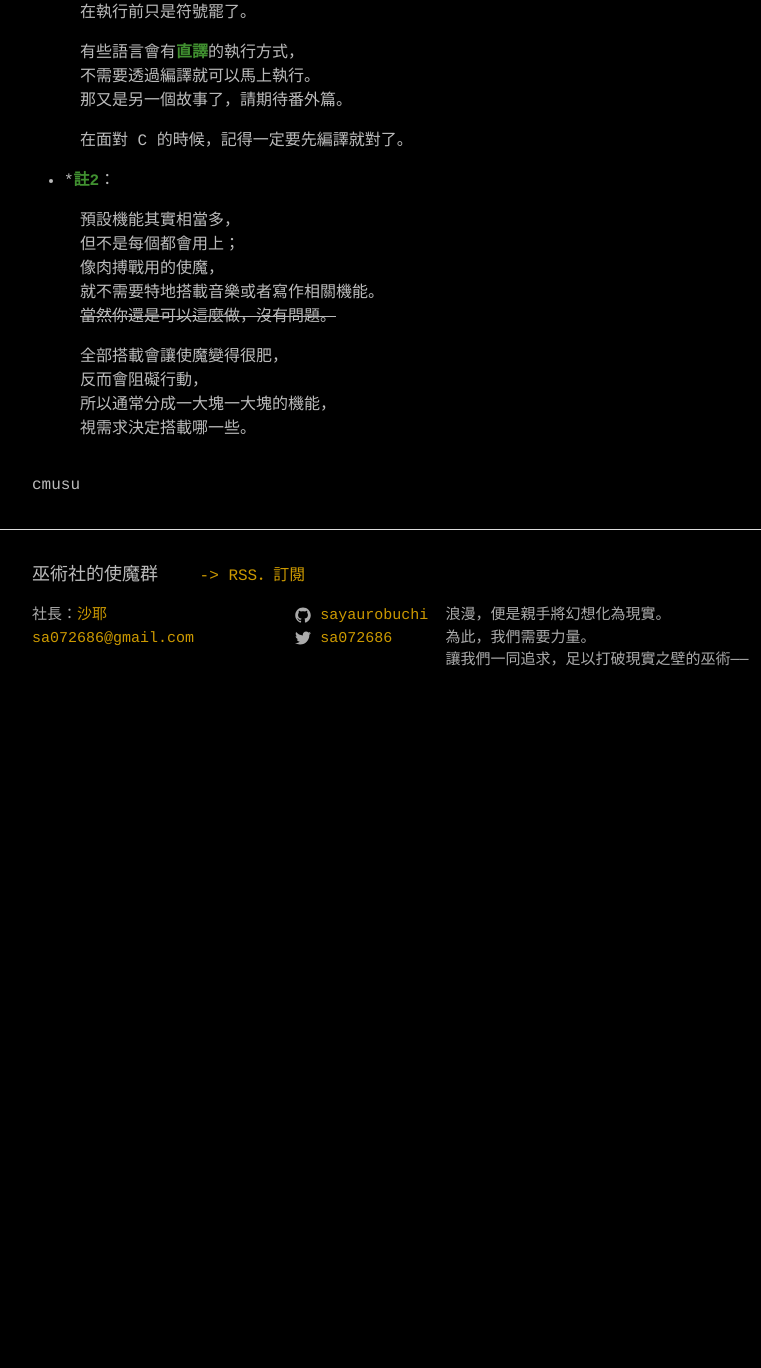
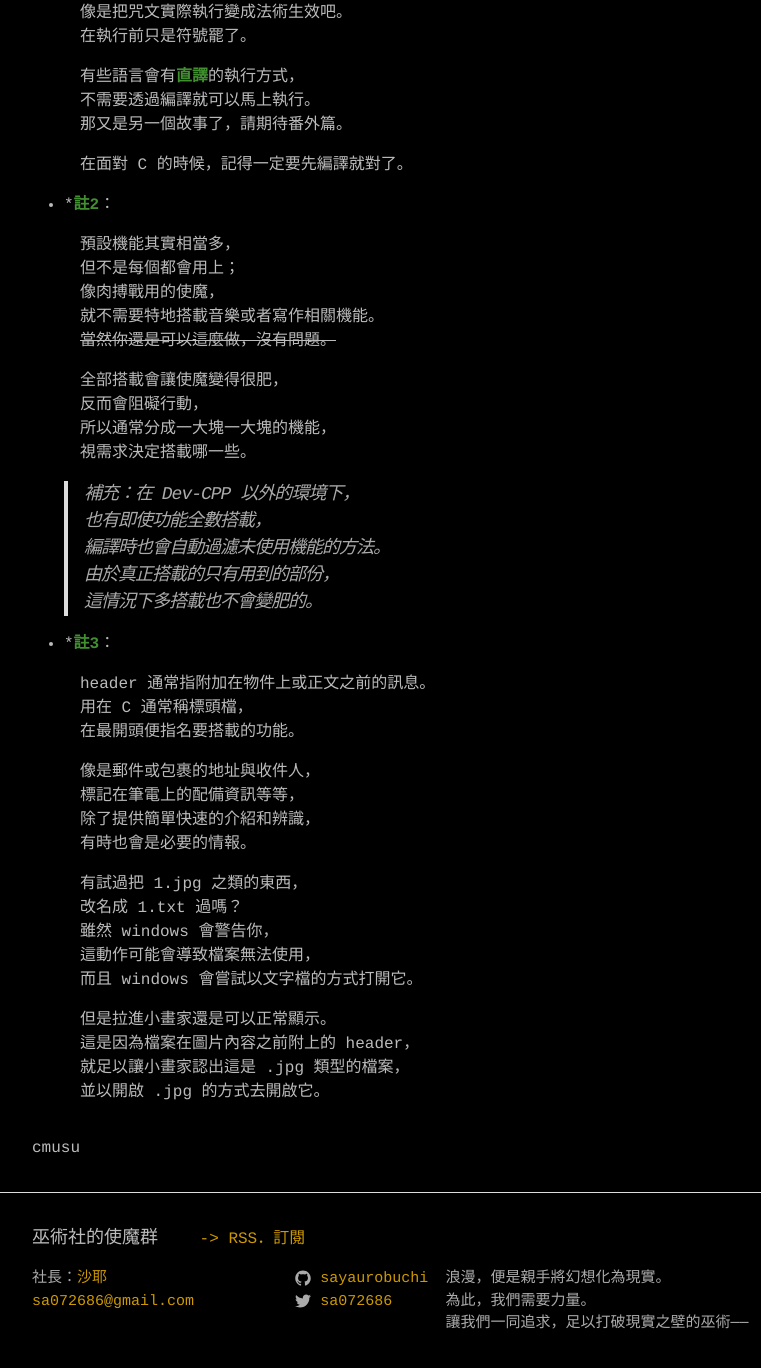
Before and after one commit to SayaUrobuchi/cmusu, a Jekyll site: the page built from _posts/2013-03-09-C1_00_init.md, in a window 1280 px wide and 1400 px high, scrolled down 4039 px. Shown: the top 1368 px of the window, without its empty margins (240-1001 px from the left). Built offline with Jekyll 4.4.1, drawn with Linux system fonts in a browser that asks for light colours; comment, search, counter and statistics services are not loaded; before the commit the page ends 4776 px from its top, so only the background shows below that; some of the changed text lies outside the part shown.

Commit message:
fix content

```diff
--- a/_posts/2013-03-09-C1_00_init.md
+++ b/_posts/2013-03-09-C1_00_init.md
@@ -93,7 +93,8 @@ int main()
 	**stdio.h 給予使魔表達和接收指令的機能**。
 	**ST**an**D**ard **I**nput & **O**utput, 簡稱 **std io**
 	中文為**標準輸出輸入**；
-	.h只是副檔名~~絕對和H的事沒有任何關係~~。
+	.h只是副檔名，header ([註3](#c3)) 的意思。
+	~~絕對和H的事沒有任何關係~~。
 
 	如同我們想練習書法，並不需要自行收集材料，
 	自行製造筆、墨和紙等必要用具一樣。
@@ -192,3 +193,31 @@ int main()
 	反而會阻礙行動，
 	所以通常分成一大塊一大塊的機能，
 	視需求決定搭載哪一些。
+
+	> 補充：在 Dev-CPP 以外的環境下，
+	也有即使功能全數搭載，
+	編譯時也會自動過濾未使用機能的方法。
+	由於真正搭載的只有用到的部份，
+	這情況下多搭載也不會變肥的。
+
+- *<a name="c3"></a>**註3**：
+
+	header 通常指附加在物件上或正文之前的訊息。
+	用在 C 通常稱標頭檔，
+	在最開頭便指名要搭載的功能。
+
+	像是郵件或包裹的地址與收件人，
+	標記在筆電上的配備資訊等等，
+	除了提供簡單快速的介紹和辨識，
+	有時也會是必要的情報。
+
+	有試過把 1.jpg 之類的東西，
+	改名成 1.txt 過嗎？
+	雖然 windows 會警告你，
+	這動作可能會導致檔案無法使用，
+	而且 windows 會嘗試以文字檔的方式打開它。
+
+	但是拉進小畫家還是可以正常顯示。
+	這是因為檔案在圖片內容之前附上的 header，
+	就足以讓小畫家認出這是 .jpg 類型的檔案，
+	並以開啟 .jpg 的方式去開啟它。
```
Also changed, not shown: _posts/2013-03-09-C1_01_var.md (+13 -6 lines), _drafts/2013-03-09-C1_01_var2.md (renamed from _posts/2013-03-09-C1_01_var2.md).
